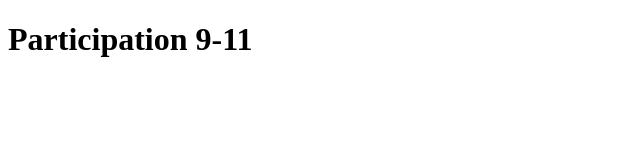
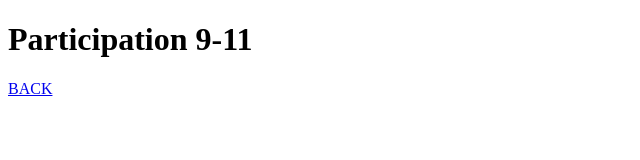
Before and after one commit to askillestad3/cpsc332fa24, a plain HTML site: page docs/participation/9-11/index.html in a window 1280 px wide. Shown: the full height of the page, 0-640 px from the left. Drawn offline with Linux system fonts and the light colour scheme.

Commit message:
added back buttons to indexes

```diff
--- a/docs/participation/9-11/index.html
+++ b/docs/participation/9-11/index.html
@@ -7,5 +7,6 @@
 </head>
 <body>
     <h1>Participation 9-11</h1>
+    <p><a href="https://askillestad3.github.io/cpsc332fa24/">BACK</a></p>
 </body>
 </html>
```
Also changed, not shown: docs/participation/9-4/index.html (+1 -0 lines), docs/participation/9-6/index.html (+1 -0 lines), docs/participation/9-9/index.html (+1 -0 lines).
